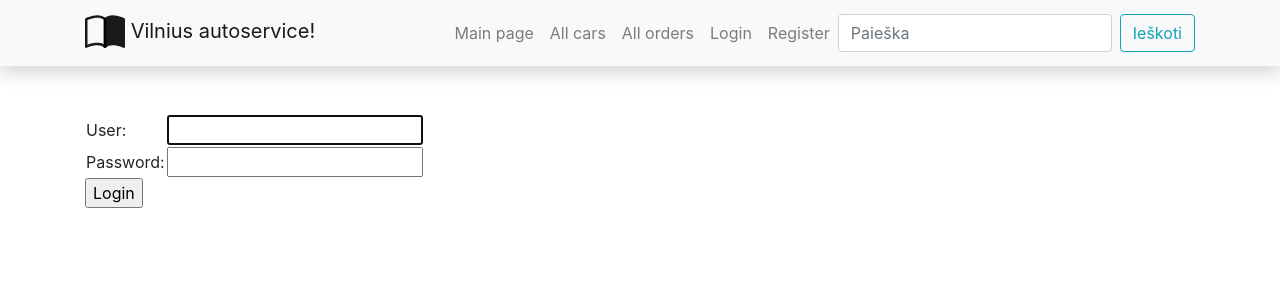
After one commit to Tyseviciute/Autoservice, a Django app: page /autoservisas/accounts/login/ in a window 1280 px wide. The commit adds this page. Shown: the top 300 px of the page. Run offline with Django 4.2, Linux system fonts and the light colour scheme; some libraries are stand-ins or nearby versions.

Commit message:
user login

```diff
--- a/mysite/autoservisas/templates/base.html
+++ b/mysite/autoservisas/templates/base.html
@@ -29,7 +29,7 @@
       <div class="container">
         <a class="navbar-brand" href="#">
           <svg
-            class="bi bi-book-half"
+            class="bi bi-car-front"
             width="2em"
             height="2em"
             viewBox="0 0 16 16"
@@ -71,6 +71,23 @@
             <li class="nav-item">
               <a class="nav-link" href="{% url 'orders' %}">All orders</a>
             </li>
+              {% if user.is_authenticated %}
+                <li class="nav-item"><a class="nav-link" href="#">
+                    <svg class="bi bi-person" width="1.5em" height="1.5em" viewBox="0 0 16 16" fill="currentColor"
+                         xmlns="http://www.w3.org/2000/svg">
+                        <path fill-rule="evenodd"
+                              d="M13 14s1 0 1-1-1-4-6-4-6 3-6 4 1 1 1 1h10zm-9.995-.944v-.002.002zM3.022 13h9.956a.274.274 0 00.014-.002l.008-.002c-.001-.246-.154-.986-.832-1.664C11.516
+                              10.68 10.289 10 8 10c-2.29 0-3.516.68-4.168 1.332-.678.678-.83 1.418-.832 1.664a1.05 1.05 0 00.022.004zm9.974.056v-.002.002zM8 7a2 2 0 100-4 2 2 0 000 4zm3-2a3 3 0 11-6 0 3 3 0 016 0z"
+                              clip-rule="evenodd"/>
+                    </svg>
+                    {{ user.get_username }}</a></li>
+                <li class="nav-item"><a class="nav-link" href="#">My cars</a></li>
+                <li class="nav-item"><a class="nav-link" href="{% url 'logout'%}?next=/autoservisas">Logout</a></li>
+                {% else %}
+                <li class="nav-item"><a class="nav-link" href="{% url 'login'%}?next={{request.path}}">Login</a>
+                </li>
+                <li class="nav-item"><a class="nav-link" href="#">Register</a></li>
+                {% endif %}
           </ul>
 
           <form
--- a/mysite/autoservisas/templates/index.html
+++ b/mysite/autoservisas/templates/index.html
@@ -9,5 +9,5 @@
     <li>Car quantity: {{ num_car }}</li>
     <li>Auto models quantity: {{ num_automodel}}</li>
 </ul>
-<p>Hello, in this site you visit {{ num_visits }} time(s)</p>
+<p>Hello, {{ user }} in this site you visit {{ num_visits }} time(s)</p>
 {% endblock %}
--- /dev/null
+++ b/mysite/autoservisas/templates/registration/login.html
@@ -0,0 +1,20 @@
+{% extends "base.html" %}
+{% block content %}
+
+<form method="post" action="{% url 'login' %}">
+    {% csrf_token %}
+<table>
+    <tr>
+        <td>User: </td>
+        <td>{{ form.username }}</td>
+    </tr>
+    <tr>
+        <td>Password:</td>
+        <td>{{ form.password }}</td>
+    </tr>
+</table>
+<input type="submit" value="Login"/>
+<input type="hidden" name="next" value="{{ next }}">
+</form>
+
+{% endblock %}
--- /dev/null
+++ b/mysite/autoservisas/templates/registration/logout_logged_out.html
@@ -0,0 +1,6 @@
+{% extends "base.html" %}
+{% block content %}
+<p>Logout succesfuly!</p>
+<a href="{% url 'login' %}">Login</a>
+
+{% endblock %}
--- a/mysite/autoservisas/urls.py
+++ b/mysite/autoservisas/urls.py
@@ -1,4 +1,4 @@
-from django.urls import path
+from django.urls import path, include
 from . import views
 
 urlpatterns = [
@@ -8,4 +8,5 @@ urlpatterns = [
     path('orders/', views.OrderListView.as_view(), name='orders'),
     path('orders/<int:pk>', views.OrderDetailView.as_view(), name='orer-detail'),
     path('search/', views.search, name='search'),
+    path("accounts/", include("django.contrib.auth.urls")),
 ]
```
Also changed, not shown: mysite/mysite/settings.py (+9 -0 lines), mysite/db.sqlite3.
